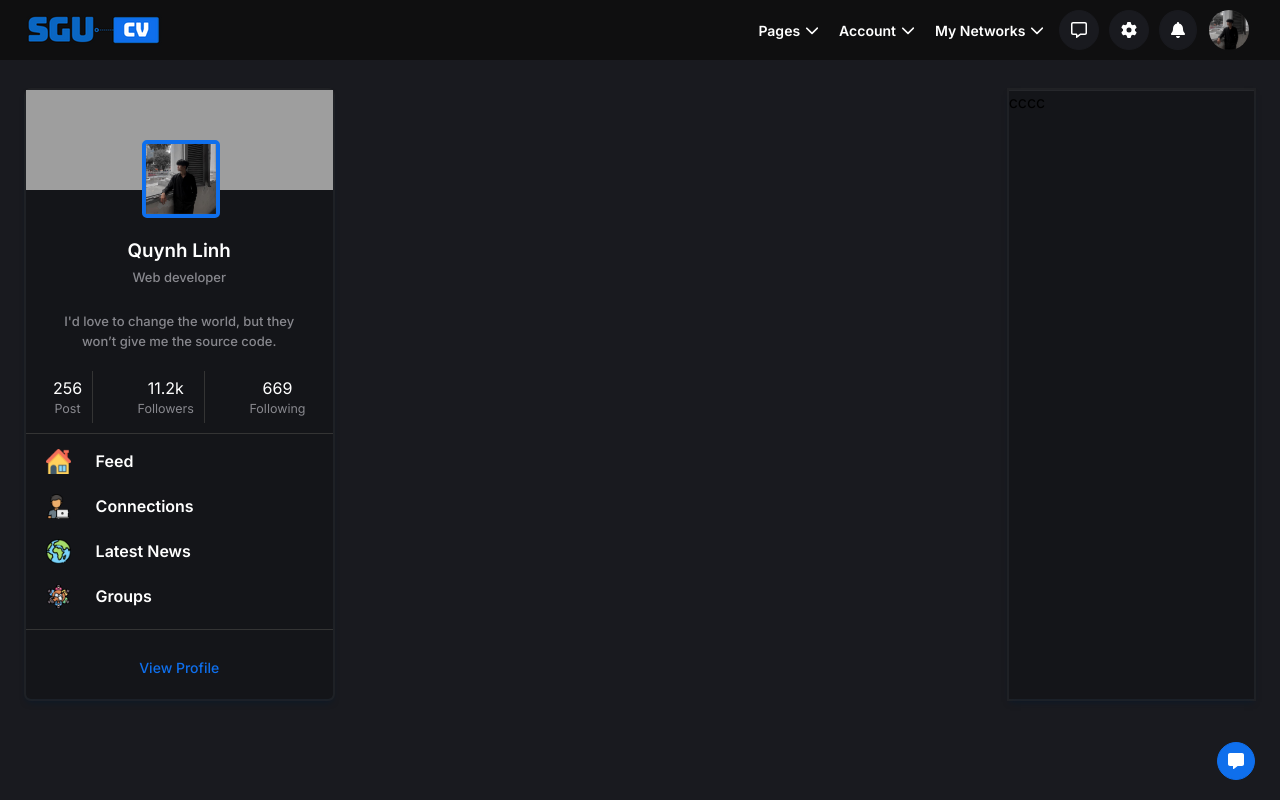
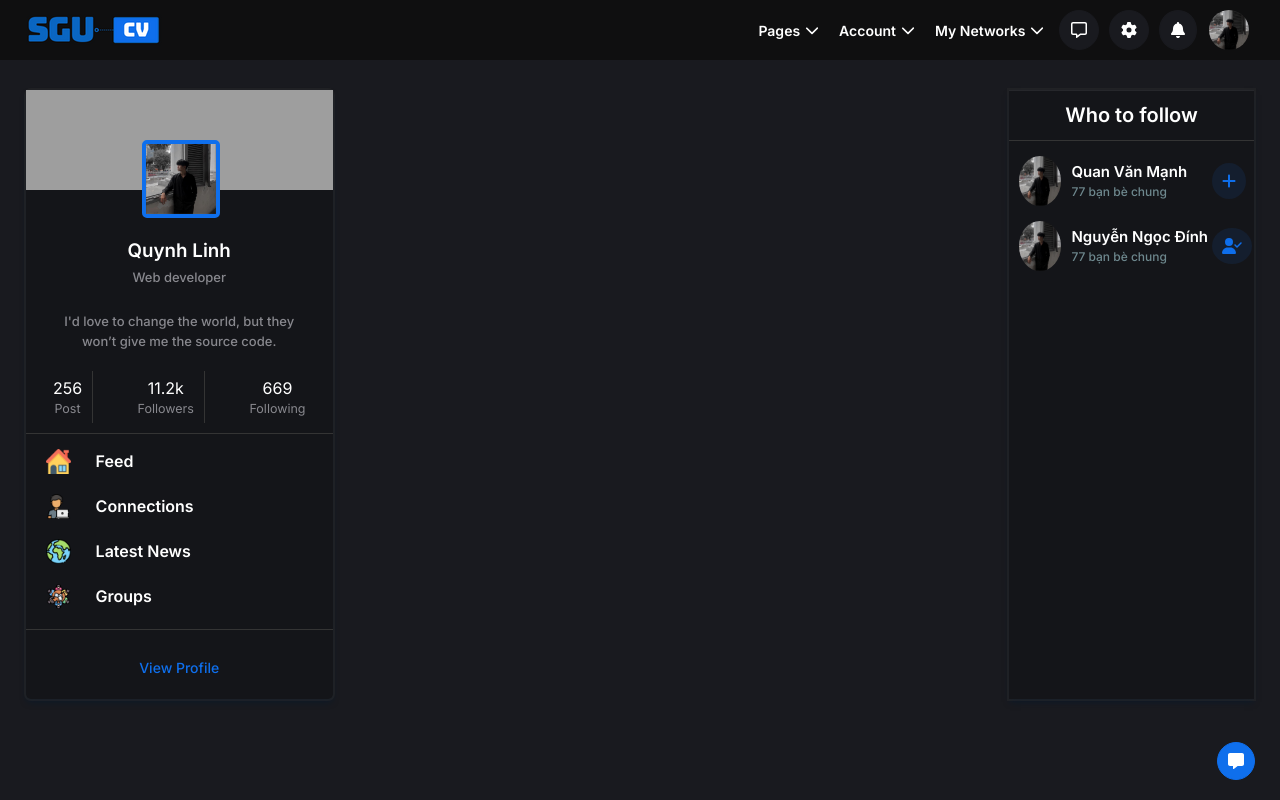
Before and after one commit to quynh-linh/SocialNetwork, a React (Create React App) app in the folder SocialNetworkFE/: page / in a window 1280 px wide. Built offline with nearby package versions, Linux system fonts and the light colour scheme; grey boxes are pictures that could not be loaded.

Commit message:
Create Sidebar Contact

```diff
--- /dev/null
+++ b/SocialNetworkFE/src/components/form/AddFriends/AddFriends.jsx
@@ -0,0 +1,28 @@
+import classNames from "classnames/bind";
+import styles from "./AddFriends.module.scss";
+import images from "~/assets/images";
+import { FontAwesomeIcon } from "@fortawesome/react-fontawesome";
+import { faPlus, faUserCheck } from "@fortawesome/free-solid-svg-icons";
+function AddFriends({data}) {
+    const cx = classNames.bind(styles);
+    return (
+        <div className={cx('wrapper','flex items-center justify-between')}>
+            <div className={cx('wrapper-boxImg')}><img src={images.user} alt="Add user" className={cx('w-20 h-20','wrapper-img')}/></div>
+            <div className={cx('wrapper-title')}>
+                <div className={cx('wrapper-name')}>{data.name}</div>
+                <div className={cx('wrapper-mutualFriends')}>{data.mutual} bạn bè chung</div>
+            </div>
+            <div className={cx('wrapper-icon')}>
+                {
+                    data.accept ? (
+                        data.accept === 'True'
+                        ?  <FontAwesomeIcon className={cx('wrapper-add')} icon={faUserCheck}/>
+                        :  <FontAwesomeIcon className={cx('wrapper-add')} icon={faPlus}/>
+                    ) : <FontAwesomeIcon className={cx('wrapper-add')} icon={faPlus}/>
+                }
+            </div>
+        </div>
+    );
+}
+
+export default AddFriends;
--- /dev/null
+++ b/SocialNetworkFE/src/components/form/AddFriends/AddFriends.module.scss
@@ -0,0 +1,40 @@
+.wrapper{
+    width: 100%;
+    height: 50px;
+    padding: 20px 10px;
+    margin: 15px 0;
+    &-boxImg{
+        width: 20%;
+    }
+    &-title{
+        width: 70%;
+        padding-left: 10px;
+    }
+    &-icon{
+        width: 10%;
+        margin-right: 10px;
+    }
+    &-img{
+        border-radius: 50%;
+    }
+    &-name{
+        color: white;
+        font-size: 1.5rem;
+        font-weight: 600;
+        line-height: 1.5;
+    }
+    &-mutualFriends{
+        font-size: 1.2rem;
+        color: #6e888e;
+        font-weight: 500;
+    }
+    &-add{
+        border-radius: 50%;
+        align-items: center;
+        display: flex;
+        padding: 10px;
+        background: #141e2e;
+        color: #0e6eeb;
+
+    }
+}
--- a/SocialNetworkFE/src/components/layouts/components/SideBar/Contact/Contact.jsx
+++ b/SocialNetworkFE/src/components/layouts/components/SideBar/Contact/Contact.jsx
@@ -1,10 +1,32 @@
 import classNames from "classnames/bind";
 import styles from "./Contact.module.scss";
+import AddFriends from "~/components/form/AddFriends/AddFriends";
 function SidebarContact() {
     const cx = classNames.bind(styles);
+    const DATA_FRIENDS = [
+        {
+            id: 'AQLICWM12312KD',
+            name: 'Quan Văn Mạnh',
+            mutual : 77
+        },
+        {
+            id: 'AQLICWM12312KDQQQQDASDSDACCAS',
+            name: 'Nguyễn Ngọc Đính',
+            mutual : 77,
+            accept: 'True'
+        }
+    ];
     return (
         <div className={cx('wrapper','bg-sidebar shadow-bsd-bottom')}>
-            cccc
+            <div>
+                <h2 className={cx("wrapper__titleFollow")}>Who to follow</h2>
+                {
+                    DATA_FRIENDS.map((item,index) => {
+                        return <AddFriends key={index} data={item}/>
+                    })
+                }
+
+            </div>
         </div>
     );
 }
--- a/SocialNetworkFE/src/components/layouts/components/SideBar/Contact/Contact.module.scss
+++ b/SocialNetworkFE/src/components/layouts/components/SideBar/Contact/Contact.module.scss
@@ -1,3 +1,11 @@
 .wrapper{
     width: 20%;
+    &__titleFollow{
+        border-bottom: 1px solid #343434;
+        color: white;
+        font-size: 2rem;
+        text-align: center;
+        padding: 10px 0;
+        font-weight: 600;
+    }
 }
```
